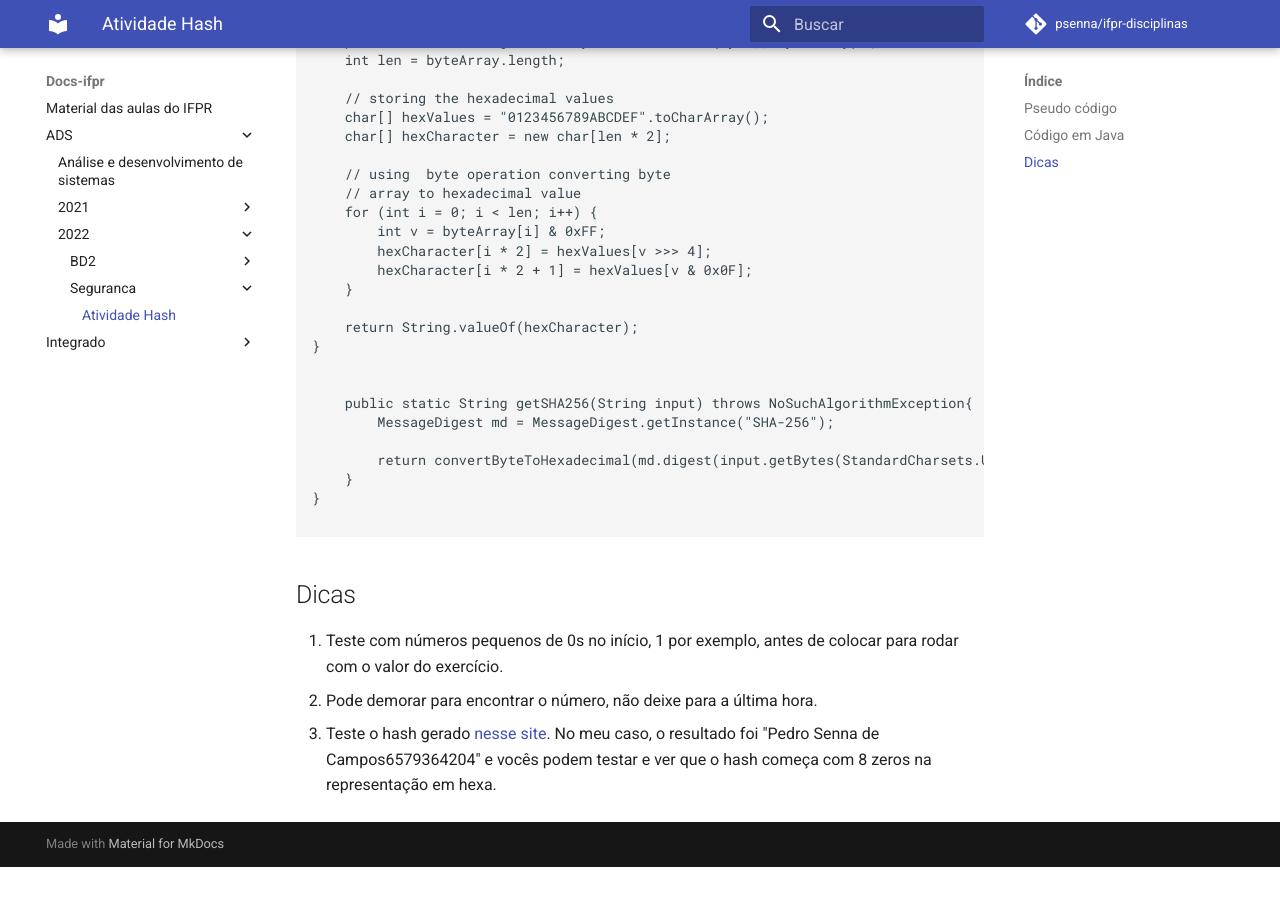
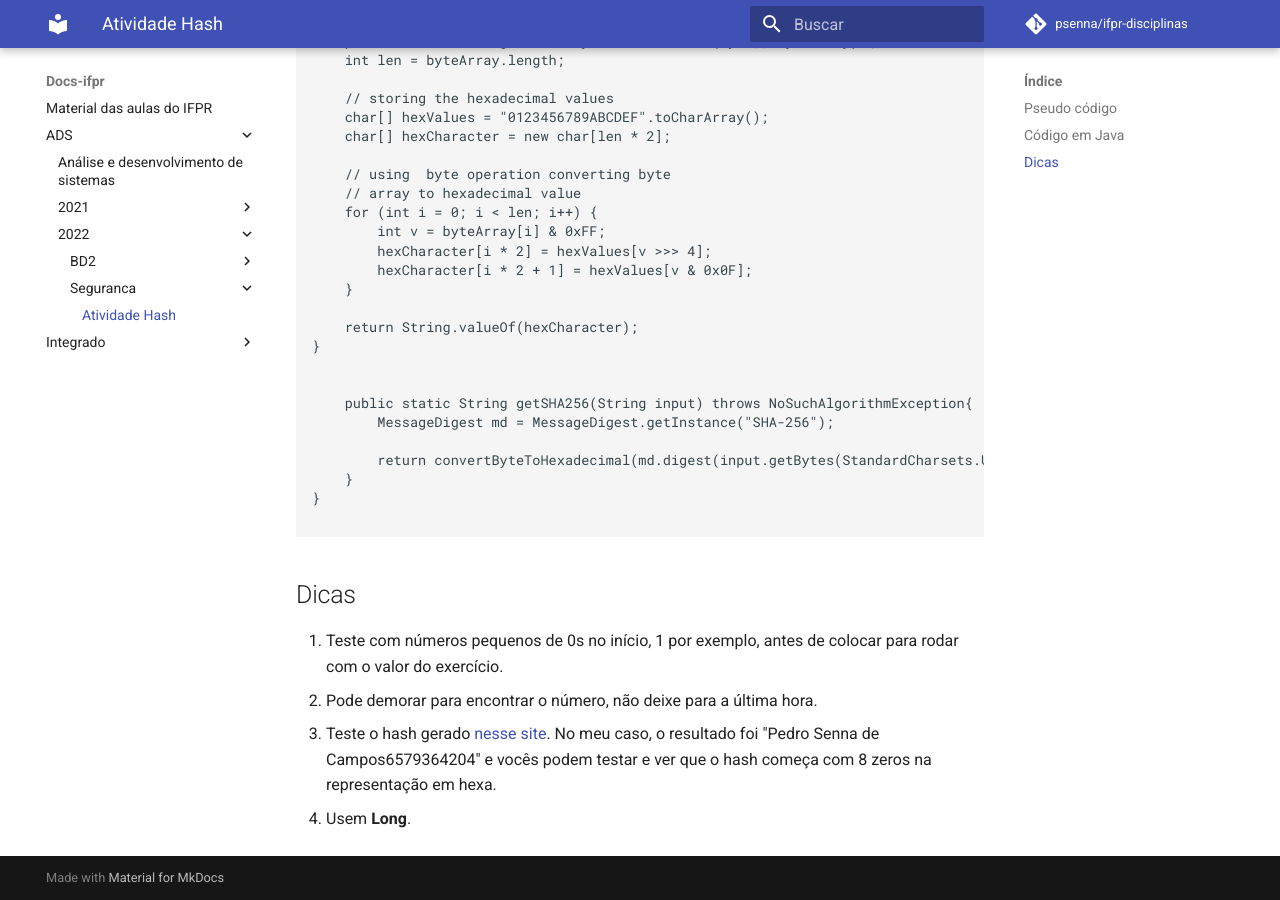
Before and after one commit to psenna/ifpr-disciplinas, an MkDocs documentation site: the page built from docs/ADS/2022/Seguranca/atividade_hash.md, in a window 1280 px wide and 900 px high, scrolled down 1593 px. Built offline with MkDocs 1.6.1 and Material for MkDocs 9.7.7, drawn with Linux system fonts in a browser that asks for light colours; comment, search, counter and statistics services are not loaded; before the commit the page ends 2460 px from its top, so only the background shows below that.

Commit message:
Atividade de hash

```diff
--- a/docs/ADS/2022/Seguranca/atividade_hash.md
+++ b/docs/ADS/2022/Seguranca/atividade_hash.md
@@ -87,3 +87,4 @@ class provaDeTrabalho {
 1. Teste com números pequenos de 0s no início, 1 por exemplo, antes de colocar para rodar com o valor do exercício.
 2. Pode demorar para encontrar o número, não deixe para a última hora.
 3. Teste o hash gerado [nesse site](https://emn178.github.io/online-tools/sha256.html). No meu caso, o resultado foi "Pedro Senna de Campos6579364204" e vocês podem testar e ver que o hash começa com 8 zeros na representação em hexa.
+4. Usem **Long**.
```
